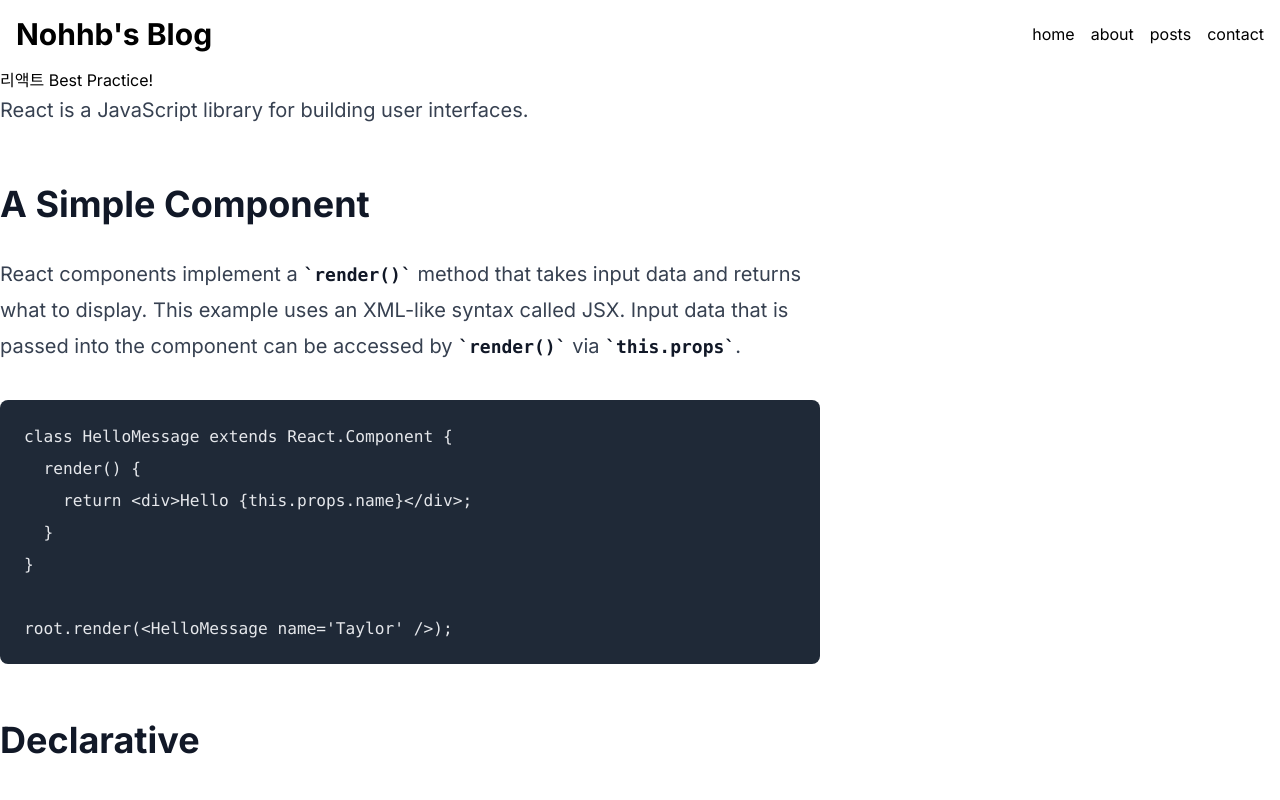
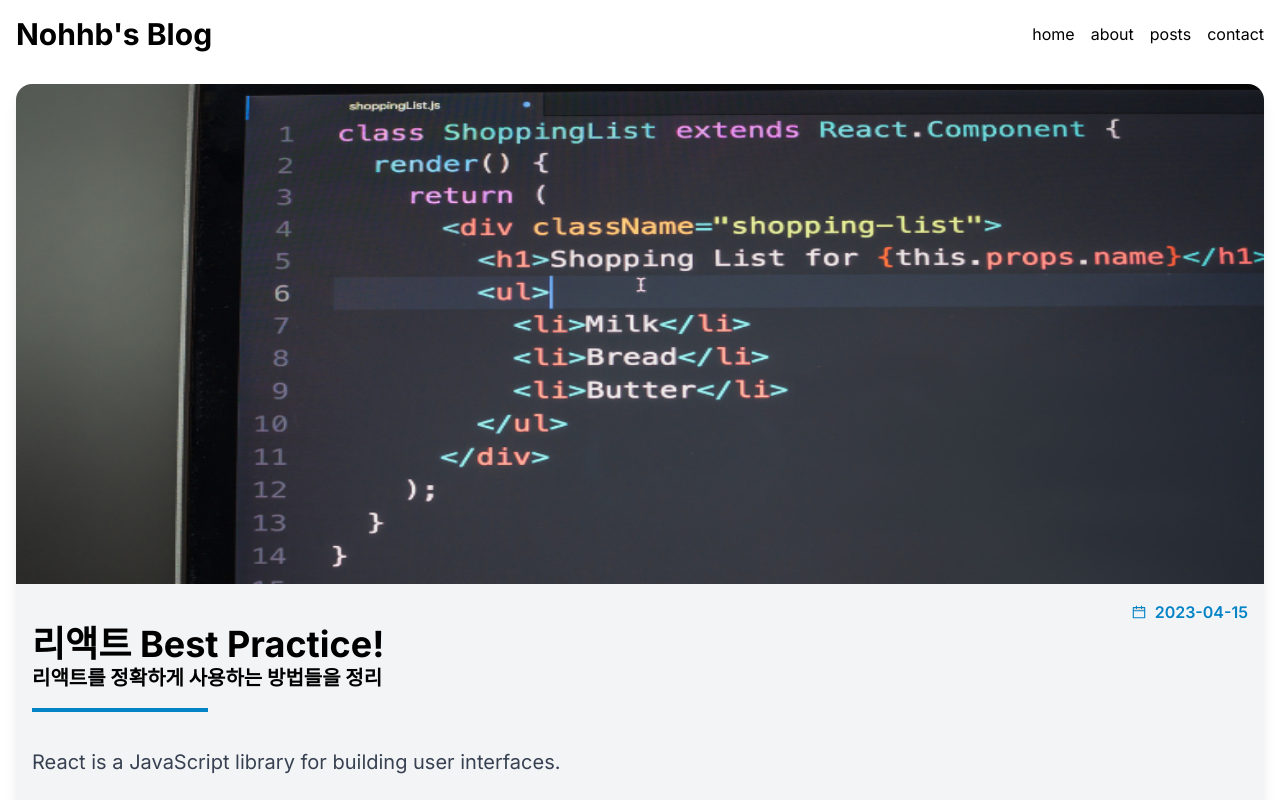
Before and after one commit to NOHHYUNGBIN/next-blog, a Next.js app: page /posts/best-react-practices in a window 1280 px wide. Built offline with nearby package versions, Linux system fonts and the light colour scheme.

Commit message:
포스트페이지 스타일링

```diff
--- a/package.json
+++ b/package.json
@@ -17,6 +17,7 @@
     "next": "13.2.4",
     "react": "18.3.1",
     "react-dom": "18.3.1",
+    "react-icons": "^5.3.0",
     "react-markdown": "^9.0.1",
     "react-multi-carousel": "^2.8.5",
     "remark-gfm": "^4.0.0",
--- a/src/app/posts/[slug]/page.tsx
+++ b/src/app/posts/[slug]/page.tsx
@@ -1,17 +1,34 @@
 import { getPostData } from "@/app/api/service";
 import MarkdownViewer from "@/app/components/MarkdownViewer";
+import Image from "next/image";
 import React from "react";
+import { AiTwotoneCalendar } from "react-icons/ai";
 type Props = {
   params: {
     slug: string;
   };
 };
 export default async function PostPage({ params: { slug } }: Props) {
-  const post = await getPostData(slug);
+  const { title, description, date, path, content } = await getPostData(slug);
   return (
-    <>
-      <h1>{post.title}</h1>
-      <MarkdownViewer content={post.content} />
-    </>
+    <article className="rounded-2xl overflow-hidden bg-gray-100 shadow-lg m-4">
+      <Image
+        className="w-full h-1/5 max-h-[500px]"
+        src={`/images/posts/${path}.png`}
+        alt={title}
+        width={760}
+        height={420}
+      />
+      <section className="flex flex-col p-4">
+        <div className="flex items-center self-end text-sky-600">
+          <AiTwotoneCalendar />
+          <p className="font-semibold ml-2">{date.toString()}</p>
+        </div>
+        <h1 className="text-4xl font-bold">{title}</h1>
+        <p className="text-xl font-bold">{description}</p>
+        <div className="w-44 border-2 border-sky-600 mt-4 mb-8"></div>
+        <MarkdownViewer content={content} />
+      </section>
+    </article>
   );
 }
```
Also changed, not shown: 1 other file (tests, documents, lock files or other folders).
